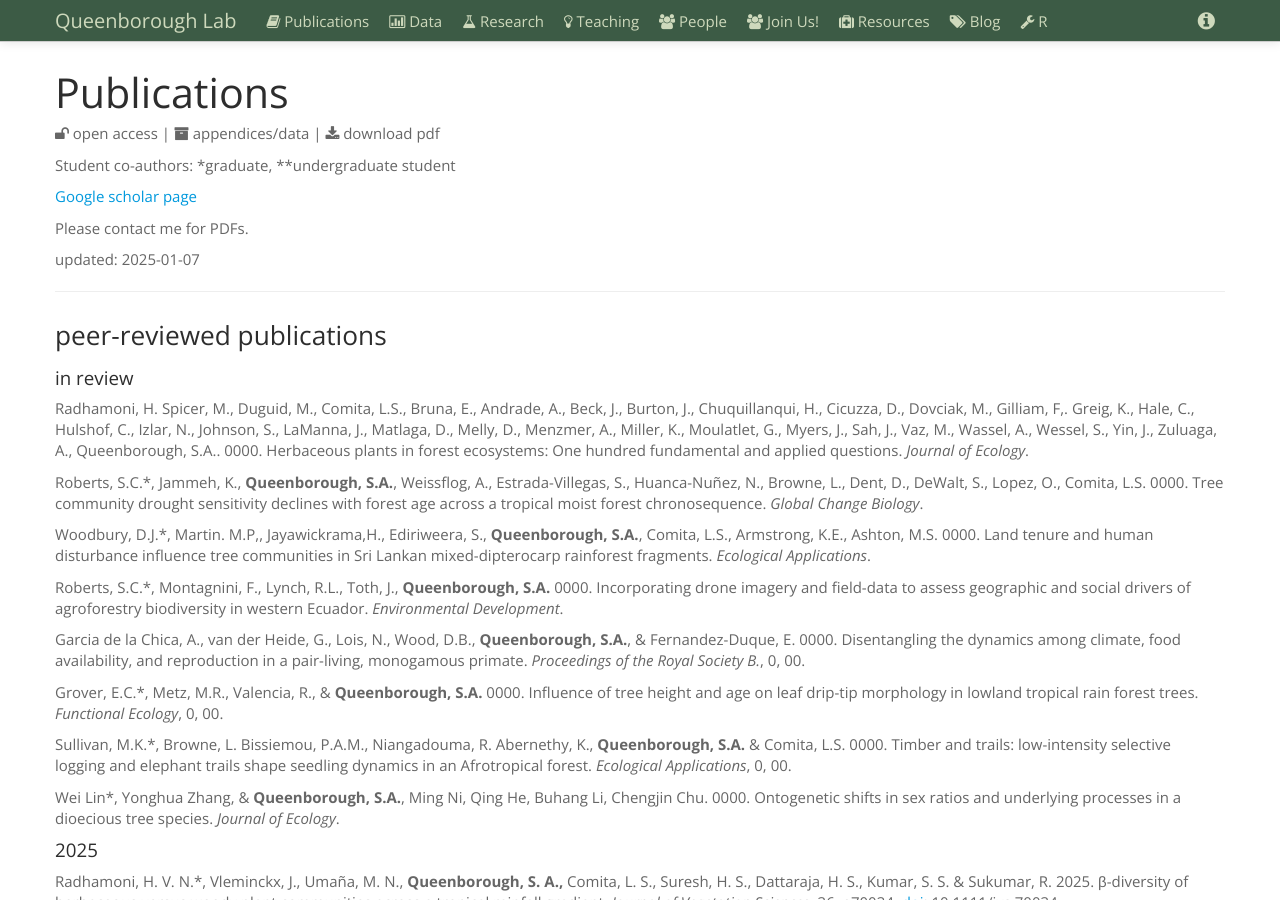
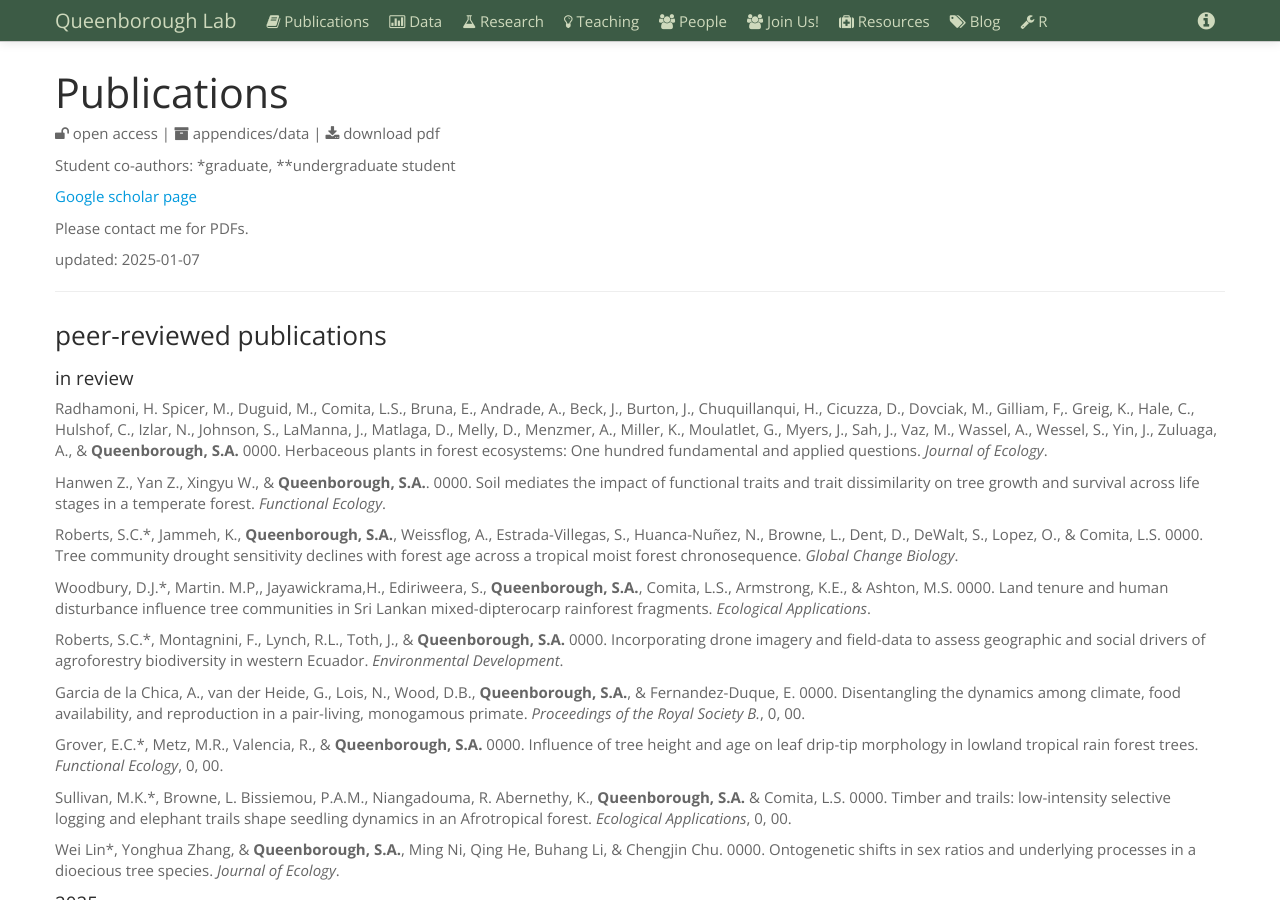
Before and after one commit to saq/saq.github.io, a Jekyll site: the page built from publications.md, in a window 1280 px wide and 900 px high. Built offline with Jekyll 4.4.1, drawn with Linux system fonts in a browser that asks for light colours.

Commit message:
Update publications.md

```diff
--- a/publications.md
+++ b/publications.md
@@ -42,13 +42,15 @@ Young, K.J.\*, Piotto, D., **Queenborough, S.A.**, & Ashton, M.S. 0000. Cacao ag
 
 
 #### in review
-Radhamoni, H. Spicer, M., Duguid, M., Comita, L.S., Bruna, E., Andrade, A., Beck, J., Burton, J., Chuquillanqui, H., Cicuzza, D., Dovciak, M., Gilliam, F,. Greig, K., Hale, C., Hulshof, C., Izlar, N., Johnson, S., LaManna, J., Matlaga, D., Melly, D., Menzmer, A., Miller, K., Moulatlet, G., Myers, J., Sah, J., Vaz, M., Wassel, A., Wessel, S., Yin, J., Zuluaga, A., Queenborough, S.A.. 0000. Herbaceous plants in forest ecosystems: One hundred fundamental and applied questions. *Journal of Ecology*.
+Radhamoni, H. Spicer, M., Duguid, M., Comita, L.S., Bruna, E., Andrade, A., Beck, J., Burton, J., Chuquillanqui, H., Cicuzza, D., Dovciak, M., Gilliam, F,. Greig, K., Hale, C., Hulshof, C., Izlar, N., Johnson, S., LaManna, J., Matlaga, D., Melly, D., Menzmer, A., Miller, K., Moulatlet, G., Myers, J., Sah, J., Vaz, M., Wassel, A., Wessel, S., Yin, J., Zuluaga, A., & **Queenborough, S.A.** 0000. Herbaceous plants in forest ecosystems: One hundred fundamental and applied questions. *Journal of Ecology*.
 
-Roberts, S.C.\*, Jammeh, K., **Queenborough, S.A.**, Weissflog, A., Estrada-Villegas, S., Huanca-Nuñez, N., Browne, L., Dent, D., DeWalt, S., Lopez, O., Comita, L.S. 0000. Tree community drought sensitivity declines with forest age across a tropical moist forest chronosequence. *Global Change Biology*.
+Hanwen Z., Yan Z., Xingyu W., & **Queenborough, S.A.**. 0000. Soil mediates the impact of functional traits and trait dissimilarity on tree growth and survival across life stages in a temperate forest. *Functional Ecology*.
 
-Woodbury, D.J.\*, Martin. M.P,, Jayawickrama,H., Ediriweera, S., **Queenborough, S.A.**, Comita, L.S., Armstrong, K.E., Ashton, M.S. 0000. Land tenure and human disturbance influence tree communities in Sri Lankan mixed-dipterocarp rainforest fragments. *Ecological Applications*.
+Roberts, S.C.\*, Jammeh, K., **Queenborough, S.A.**, Weissflog, A., Estrada-Villegas, S., Huanca-Nuñez, N., Browne, L., Dent, D., DeWalt, S., Lopez, O., & Comita, L.S. 0000. Tree community drought sensitivity declines with forest age across a tropical moist forest chronosequence. *Global Change Biology*.
 
-Roberts, S.C.\*, Montagnini, F., Lynch, R.L., Toth, J., **Queenborough, S.A.** 0000. Incorporating drone imagery and field-data to assess geographic and social drivers of agroforestry biodiversity in western Ecuador. *Environmental Development*.
+Woodbury, D.J.\*, Martin. M.P,, Jayawickrama,H., Ediriweera, S., **Queenborough, S.A.**, Comita, L.S., Armstrong, K.E., & Ashton, M.S. 0000. Land tenure and human disturbance influence tree communities in Sri Lankan mixed-dipterocarp rainforest fragments. *Ecological Applications*.
+
+Roberts, S.C.\*, Montagnini, F., Lynch, R.L., Toth, J., & **Queenborough, S.A.** 0000. Incorporating drone imagery and field-data to assess geographic and social drivers of agroforestry biodiversity in western Ecuador. *Environmental Development*.
 
 Garcia de la Chica, A., van der Heide, G., Lois, N., Wood, D.B., **Queenborough, S.A.**, & Fernandez-Duque, E. 0000.  Disentangling the dynamics among climate, food availability, and reproduction in a pair-living, monogamous primate. *Proceedings of the Royal Society B.*, 0, 00.
 
@@ -56,7 +58,7 @@ Grover, E.C.\*, Metz, M.R., Valencia, R., & **Queenborough, S.A.** 0000. Influen
 
 Sullivan, M.K.\*, Browne, L. Bissiemou, P.A.M., Niangadouma, R. Abernethy, K., **Queenborough, S.A.** & Comita, L.S. 0000. Timber and trails: low-intensity selective logging and elephant trails shape seedling dynamics in an Afrotropical forest. *Ecological Applications*, 0, 00.
 
-Wei Lin\*, Yonghua Zhang, & **Queenborough, S.A.**, Ming Ni, Qing He, Buhang Li, Chengjin Chu. 0000. Ontogenetic shifts in sex ratios and underlying processes in a dioecious tree species. *Journal of Ecology*.
+Wei Lin\*, Yonghua Zhang, & **Queenborough, S.A.**, Ming Ni, Qing He, Buhang Li, & Chengjin Chu. 0000. Ontogenetic shifts in sex ratios and underlying processes in a dioecious tree species. *Journal of Ecology*.
 
 
 <!-- #### Accepted -->
```
